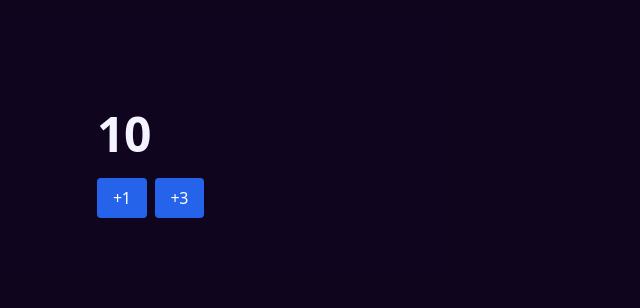
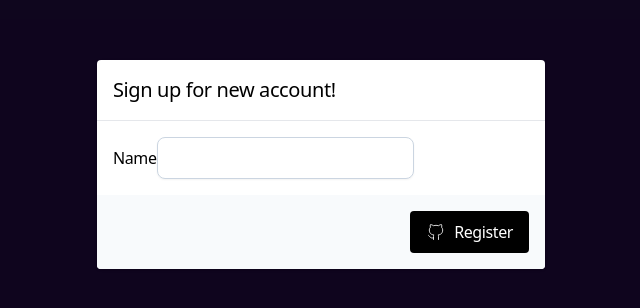
Before and after one commit to ramaedwindap/reactjs-basic, a React (Vite) app: page / in a window 1280 px wide. Shown: the part 236-544 px from the top of the page, without its empty margins (319-959 px from the left). Built offline with nearby package versions, Linux system fonts and the light colour scheme.

Commit message:
install tailwind/form

```diff
--- a/package.json
+++ b/package.json
@@ -16,6 +16,7 @@
         "react-dom": "^18.2.0"
     },
     "devDependencies": {
+        "@tailwindcss/forms": "^0.5.3",
         "@types/react": "^18.0.22",
         "@types/react-dom": "^18.0.7",
         "@vitejs/plugin-react": "^2.2.0",
--- a/src/App.jsx
+++ b/src/App.jsx
@@ -1,10 +1,23 @@
 import PlaceContentCenter from './components/PlaceContentCenter';
-import Counter from './components/Counter';
+import Card from './components/Card';
+import Button from './components/Button';
+import { IconBrandGithub } from '@tabler/icons';
 
 export default function App() {
     return (
         <PlaceContentCenter>
-            <Counter initialValue={10} />
+            <Card>
+                <Card.Title>Sign up for new account!</Card.Title>
+                <Card.Body className='text-black'>
+                    <label htmlFor='name'>Name</label>
+                    <input className='border-slate-300 shadow-sm rounded-lg' type={'text'} name='name' id='name' />
+                </Card.Body>
+                <Card.Footer>
+                    <Button>
+                        <IconBrandGithub /> Register
+                    </Button>
+                </Card.Footer>
+            </Card>
         </PlaceContentCenter>
     );
 }
--- a/src/components/Button.jsx
+++ b/src/components/Button.jsx
@@ -1,6 +1,6 @@
 import clsx from 'clsx';
 
-export default function Button({ className = 'bg-blue-600', children, type = 'submit', ...props }) {
+export default function Button({ className = 'bg-black', children, type = 'submit', ...props }) {
     return (
         <button
             type={type}
--- a/src/components/Card.jsx
+++ b/src/components/Card.jsx
@@ -1,3 +1,5 @@
+import clsx from 'clsx';
+
 function Card({ children }) {
     return (
         <div className=' bg-white rounded overflow-hidden shadow'>
@@ -9,13 +11,13 @@ function Card({ children }) {
 function Title({ children }) {
     return (
         <h1 className='p-4 border-b'>
-            <div className='text-xl'> {children}</div>
+            <div className='text-xl text-black'> {children}</div>
         </h1>
     );
 }
 
-function Body({ children }) {
-    return <h1 className='p-4 leading-relaxed'>{children}</h1>;
+function Body({ className = 'text-black', children }) {
+    return <h1 className={clsx(className, 'p-4 leading-relaxed')}>{children}</h1>;
 }
 
 function Footer({ children }) {
--- a/tailwind.config.cjs
+++ b/tailwind.config.cjs
@@ -4,5 +4,5 @@ module.exports = {
     theme: {
         extend: {},
     },
-    plugins: [],
+    plugins: [require('@tailwindcss/forms')],
 };
```
Also changed, not shown: 1 other file (tests, documents, lock files or other folders).
